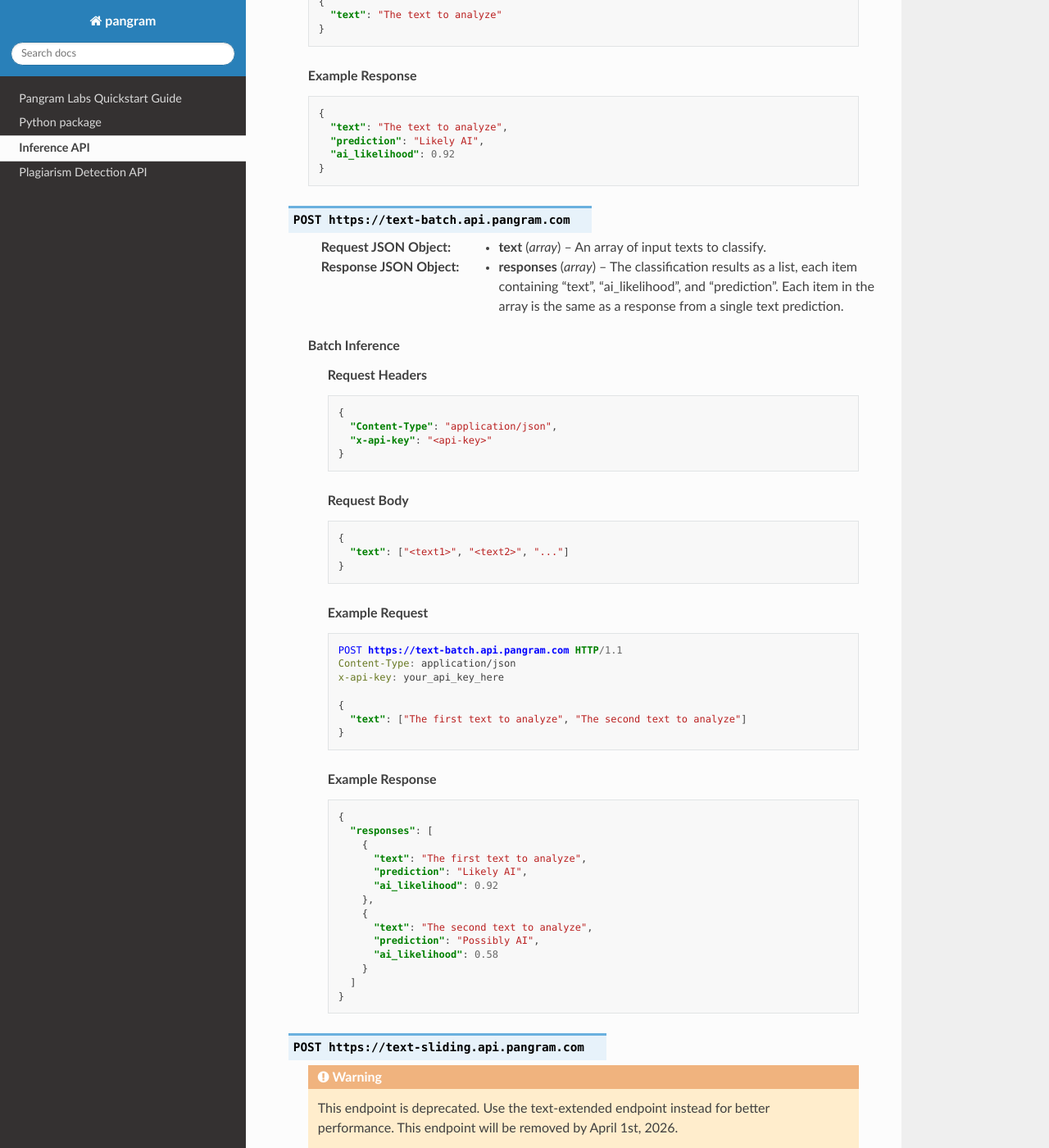
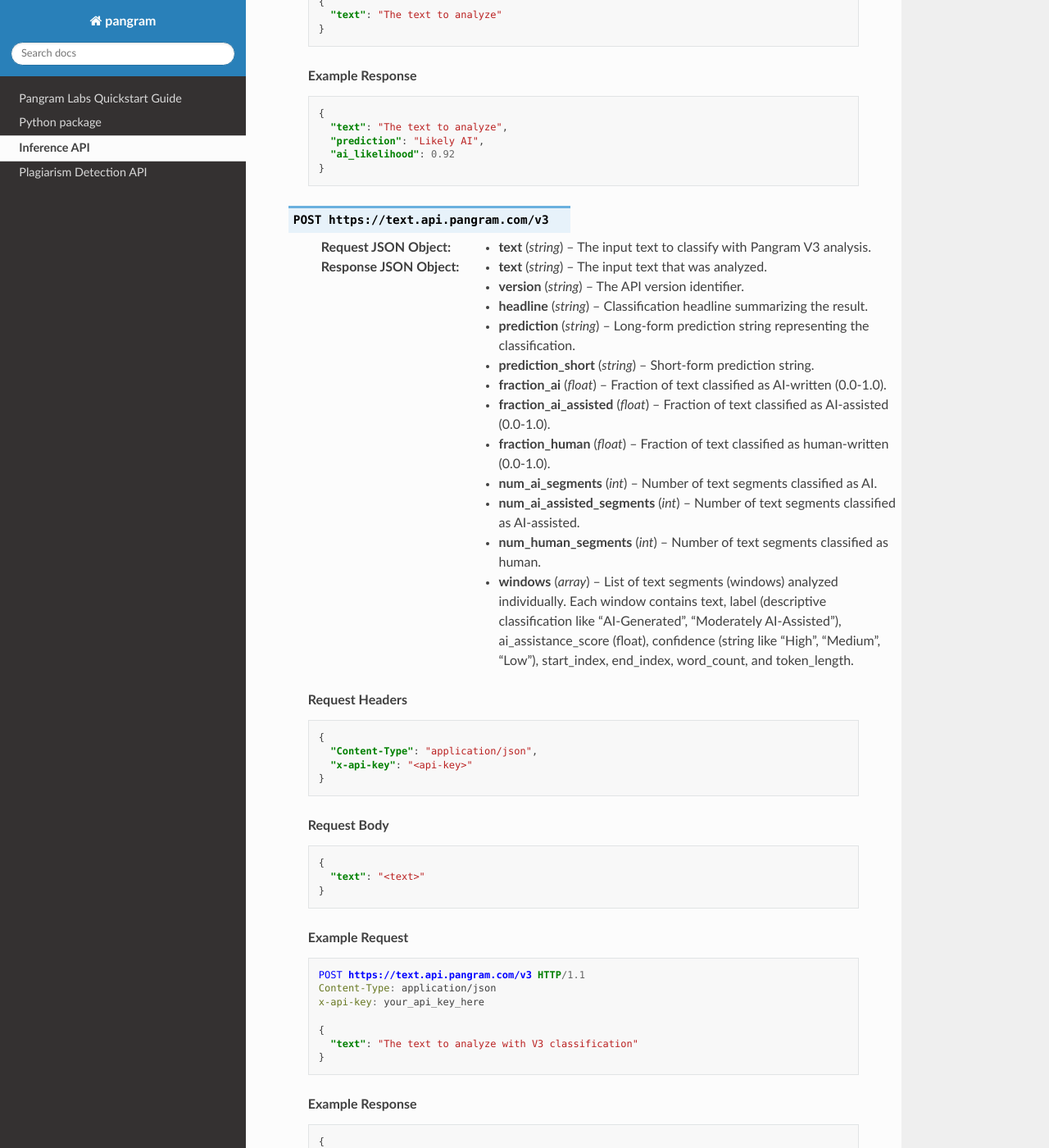
Before and after one commit to pangramlabs/pangram-sdk, a Sphinx documentation site: the page built from docs/api/rest.rst, in a window 1280 px wide and 1400 px high, scrolled down 1198 px. Shown: the whole window at 82% size. Built offline with Sphinx 7.4.7 and the Read the Docs theme 3.1.0, drawn with Linux system fonts in a browser that asks for light colours; some of the changed text lies outside the part shown.

```diff
--- a/docs/api/rest.rst
+++ b/docs/api/rest.rst
@@ -59,6 +59,91 @@ The Inference API allows you to submit text and receive an AI likelihood score.
       "text": "The text to analyze",
       "prediction": "Likely AI",
       "ai_likelihood": 0.92
+    }
+
+.. http:post:: https://text.api.pangram.com/v3
+
+  :<json string text: The input text to classify with Pangram V3 analysis.
+  :>json string text: The input text that was analyzed.
+  :>json string version: The API version identifier.
+  :>json string headline: Classification headline summarizing the result.
+  :>json string prediction: Long-form prediction string representing the classification.
+  :>json string prediction_short: Short-form prediction string.
+  :>json float fraction_ai: Fraction of text classified as AI-written (0.0-1.0).
+  :>json float fraction_ai_assisted: Fraction of text classified as AI-assisted (0.0-1.0).
+  :>json float fraction_human: Fraction of text classified as human-written (0.0-1.0).
+  :>json int num_ai_segments: Number of text segments classified as AI.
+  :>json int num_ai_assisted_segments: Number of text segments classified as AI-assisted.
+  :>json int num_human_segments: Number of text segments classified as human.
+  :>json array windows: List of text segments (windows) analyzed individually. Each window contains text, label (descriptive classification like "AI-Generated", "Moderately AI-Assisted"), ai_assistance_score (float), confidence (string like "High", "Medium", "Low"), start_index, end_index, word_count, and token_length.
+
+  **Request Headers**
+
+  .. code-block:: json
+
+    {
+      "Content-Type": "application/json",
+      "x-api-key": "<api-key>"
+    }
+
+  **Request Body**
+
+  .. code-block:: json
+
+    {
+      "text": "<text>"
+    }
+
+  **Example Request**
+
+  .. code-block:: http
+
+    POST https://text.api.pangram.com/v3 HTTP/1.1
+    Content-Type: application/json
+    x-api-key: your_api_key_here
+
+    {
+      "text": "The text to analyze with V3 classification"
+    }
+
+  **Example Response**
+
+  .. code-block:: json
+
+    {
+      "text": "The text to analyze with V3 classification",
+      "version": "3.0",
+      "headline": "AI Detected",
+      "prediction": "We are confident that this document is a mix of AI-generated, AI-assisted, and human-written content",
+      "prediction_short": "Mixed",
+      "fraction_ai": 0.70,
+      "fraction_ai_assisted": 0.20,
+      "fraction_human": 0.10,
+      "num_ai_segments": 7,
+      "num_ai_assisted_segments": 2,
+      "num_human_segments": 1,
+      "windows": [
+        {
+          "text": "The text to analyze",
+          "label": "AI-Generated",
+          "ai_assistance_score": 0.85,
+          "confidence": "High",
+          "start_index": 0,
+          "end_index": 19,
+          "word_count": 4,
+          "token_length": 5
+        },
+        {
+          "text": "with V3 classification",
+          "label": "Moderately AI-Assisted",
+          "ai_assistance_score": 0.45,
+          "confidence": "Medium",
+          "start_index": 20,
+          "end_index": 49,
+          "word_count": 4,
+          "token_length": 5
+        }
+      ]
     }
 
 .. http:post:: https://text-batch.api.pangram.com
--- a/pangram/__init__.py
+++ b/pangram/__init__.py
@@ -1,5 +1,5 @@
 """Defile all variables to be accessible from `import pangram`."""
-__version__ = "0.1.8"
+__version__ = "0.1.9"
 __author__ = "Max Spero"
 __email__ = "max@pangramlabs.com"
 __license__ = "MIT"
--- a/pyproject.toml
+++ b/pyproject.toml
@@ -1,6 +1,6 @@
 [tool.poetry]
 name = "pangram-sdk"
-version = "0.1.8"
+version = "0.1.9"
 description = ""
 authors = ["Max Spero <max@pangramlabs.com>"]
 readme = "README.md"
```
Also changed, not shown: README.md (+21 -12 lines), docs/tutorial.rst (+22 -15 lines), 1 other file.
